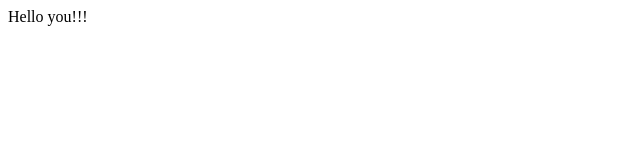
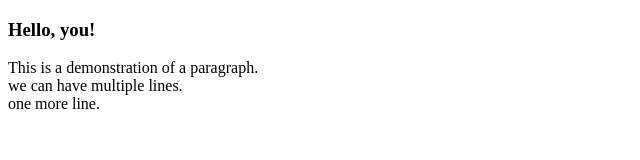
Before and after one commit to gwynethlai/workshop, a plain HTML site: page index.html in a window 1280 px wide. Shown: the whole page, without its empty margins (0-640 px from the left). Drawn offline with Linux system fonts and the light colour scheme.

Commit message:
added title paragraph and line breaks

```diff
--- a/index.html
+++ b/index.html
@@ -4,9 +4,13 @@
   <meta charset="UTF-8">
   <meta http-equiv="X-UA-Compatible" content="IE=edge">
   <meta name="viewport" content="width=device-width, initial-scale=1.0">
-  <title>Document</title>
+  <title>Hello tag</title>
 </head>
 <body>
-  Hello you!!!
+  <h3>Hello, you!</h3>
+  <p>This is a demonstration of a paragraph.<br>
+    we can have multiple lines.<br>
+    one more line.
+  </p>
 </body>
 </html>
```
